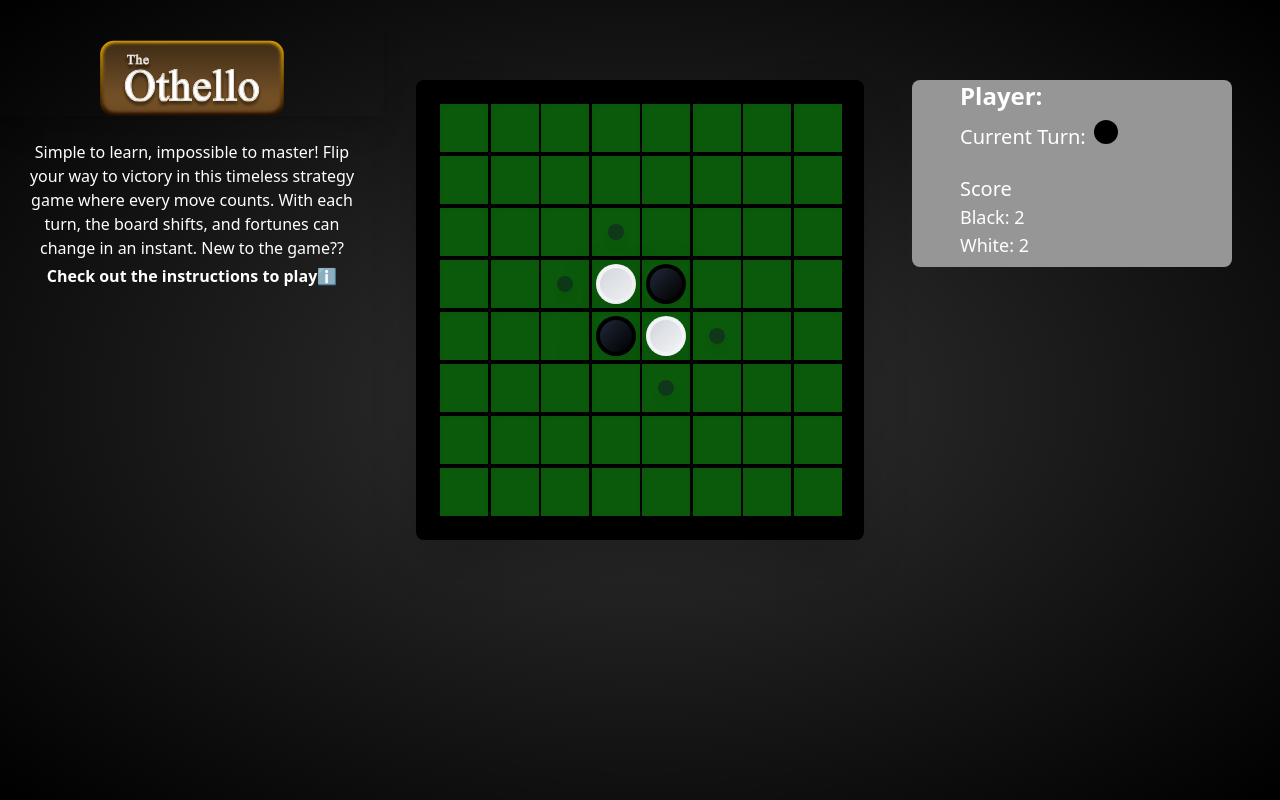
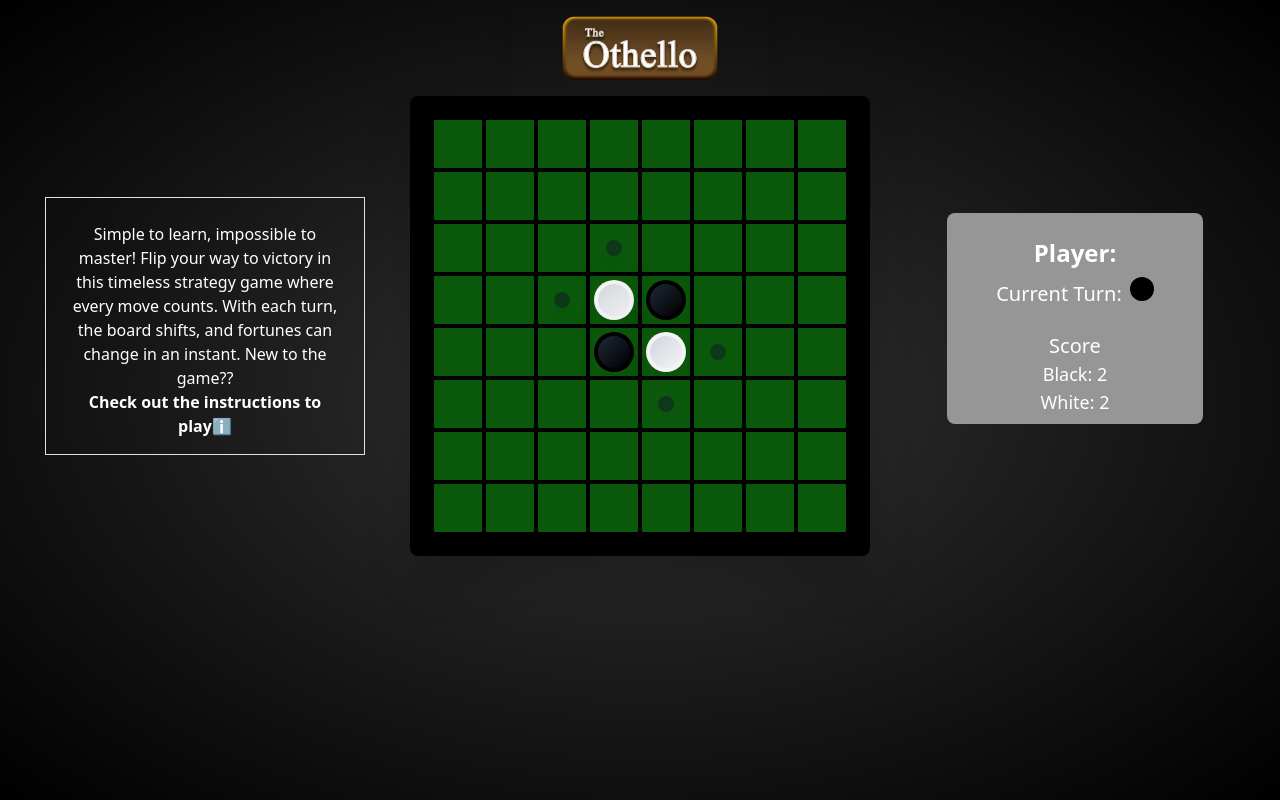
Before and after one commit to maria-2806/Othello, a React (Vite) app in the folder client/: page /board in a window 1280 px wide. Built offline with nearby package versions, Linux system fonts and the light colour scheme.

Commit message:
Change layout

```diff
--- a/client/src/components/Board.jsx
+++ b/client/src/components/Board.jsx
@@ -139,7 +139,7 @@
     return { blackScore, whiteScore };
   };
 
-  const { blackScore, whiteScore } = calculateScore(board); // Get current scores
+  const { blackScore, whiteScore } = calculateScore(board);
 
 
 
@@ -275,12 +275,17 @@
 
 
   return (
+  <div className='bg-[radial-gradient(ellipse_at_center,_rgba(0,0,0,0.8),_rgba(0,0,0,2))] p-0 m-0  min-w-screen min-h-screen'>
 
-    <div className="bg-[radial-gradient(ellipse_at_center,_rgba(0,0,0,0.8),_rgba(0,0,0,2))] min-w-screen p-0 m-0 lg:flex min-w-screen min-h-screen">
-      <div className="lg:left  lg:w-[30vw]">
-        <div className='flex flex-col justify-center'>
+      <div className="top">
+        <div className='flex justify-center'> <img className='lg:w-[20vw] lg:pt-3 pb-3 lg:pb-5 pt-3 xl:h-24 shadow-xl xl:pt-5 ' src={heroimg}></img> </div>
 
-        <div className='w-full flex justify-center'> <img className='lg:w-full lg:mt-5 md:mt-0 xl:h-24 shadow-xl xl:pt-5 ' src={heroimg}></img> </div>
+      </div>
+    <div className="lg:flex justify-evenly items-center">
+
+      <div className="lg:left pb-9 lg:w-1/4">
+        <div className='flex flex-col justify-center border'>
+
         <div className="info text-white mt-4 px-4 text-center">
           Simple to learn, impossible to master! Flip your way to victory in this timeless strategy game where every move counts. With each turn, the board shifts, and fortunes can change in an instant.
           New to the game??
@@ -289,14 +294,14 @@
 
 
           <Dialog>
-            <DialogTrigger className='text-white px-4 hover:underline font-bold py-1'>   Check out the instructions to playℹ️
+            <DialogTrigger className='text-white px-4 hover:underline font-bold pb-3'>   Check out the instructions to playℹ️
 
 
 
             </DialogTrigger>
             <DialogContent>
               <DialogHeader>
-                <DialogTitle className="pb-1 text-xl">Instructions</DialogTitle>
+                <DialogTitle className=" text-xl">Instructions</DialogTitle>
                 <DialogDescription>
                   <p className='text-lg font-bold'>Objective:</p>
                   The goal is to have more of your color discs on the board than your opponent when the game ends. You play as black and the computer plays as white.
@@ -347,16 +352,16 @@
         </div>
       </div>
 
-      <div className="middle xl:w-[35vw] xl:mx-[2.5vw] min-w-[35vw] ">
+      <div className="middle pb-9  flex justify-center items-center">
 
-        <div className="bg-[#000000] p-4 rounded-lg shadow-2xl mt-20 md:max-w-[80vh]">
-          <div className="grid grid-cols-8 gap-1">
+        <div className="bg-[#000000] p-4 rounded-lg shadow-2xl md:max-w-[465px] md:max-h-[465px]">
+          <div className="grid grid-cols-8 gap-x-1 gap-y-1">
             {board.map((row, rowIndex) => (
               row.map((cell, colIndex) => {
                 const isValid = isValidMove(board, rowIndex, colIndex, currentPlayer);
                 return (
                   <div style={{ boxShadow: 'boxShadow: inset 0 2px 4px 0 rgb(0 0 0 / 0.001)' }}
-                    className={`lg:w-12 lg:h-12 w-9.9 h-10 bg-[#0b5a0b] shadow-inner flex items-center justify-center cursor-pointer
+                  className={`lg:w-12 lg:h-12 w-10 h-10 bg-[#0b5a0b] shadow-inner flex items-center justify-center cursor-pointer
                     ${isValid ? 'hover:bg-[#107e0f]' : ''}`}
                     onClick={() => handleClick(rowIndex, colIndex)}
                     >
@@ -385,23 +390,24 @@
           </div>
         </div>
       </div>
-      <div className="right lg:w-[25vw] xl:w-[30vw] text-white mt-14">
-        <div className='bg-[#969696] lg:w-[25vw] md:ml-4 px-5 lg:mb-4 md:mb-0 md:pb-2 rounded-lg'>
+      <div className="right md:pb-9 lg:w-1/4 xl:w-1/4 text-white flex justify-center ">
+        <div className='bg-[#969696] lg:w-[20vw] max-h-56 px-5 lg:mb-4 md:mb-0 md:pb-2 rounded-lg'>
 
-        <div className="mt-4 text-2xl font-semibold">Player: {playerName}</div>
-        <div className="mt-2 text-xl font-medium">Current Turn:
-          <span className="ml-2">
+        <div className="mt-4 text-2xl font-semibold text-center">Player: {playerName}</div>
+        <div className="mt-2 text-xl font-medium text-center">Current Turn:
+          <span className="ml-2 text-center">
             <div className={`inline-block w-6 h-6 rounded-full ${currentPlayer === 'black' ? 'bg-black' : 'bg-gray-100'}`}></div>
           </span>
         </div>
-        <div className="mt-6 text-xl font-medium">Score</div>
-        <div className="text-lg font-medium">
+        <div className="mt-6 text-xl font-medium text-center">Score</div>
+        <div className="text-lg font-medium text-center">
           <div>Black: {blackScore}</div>
           <div>White: {whiteScore}</div>
         </div>
         </ div>
       </div>
     </div>
+            </div>
   );
 };
 
```
Lines whose indentation alone changed are shown as unchanged.
